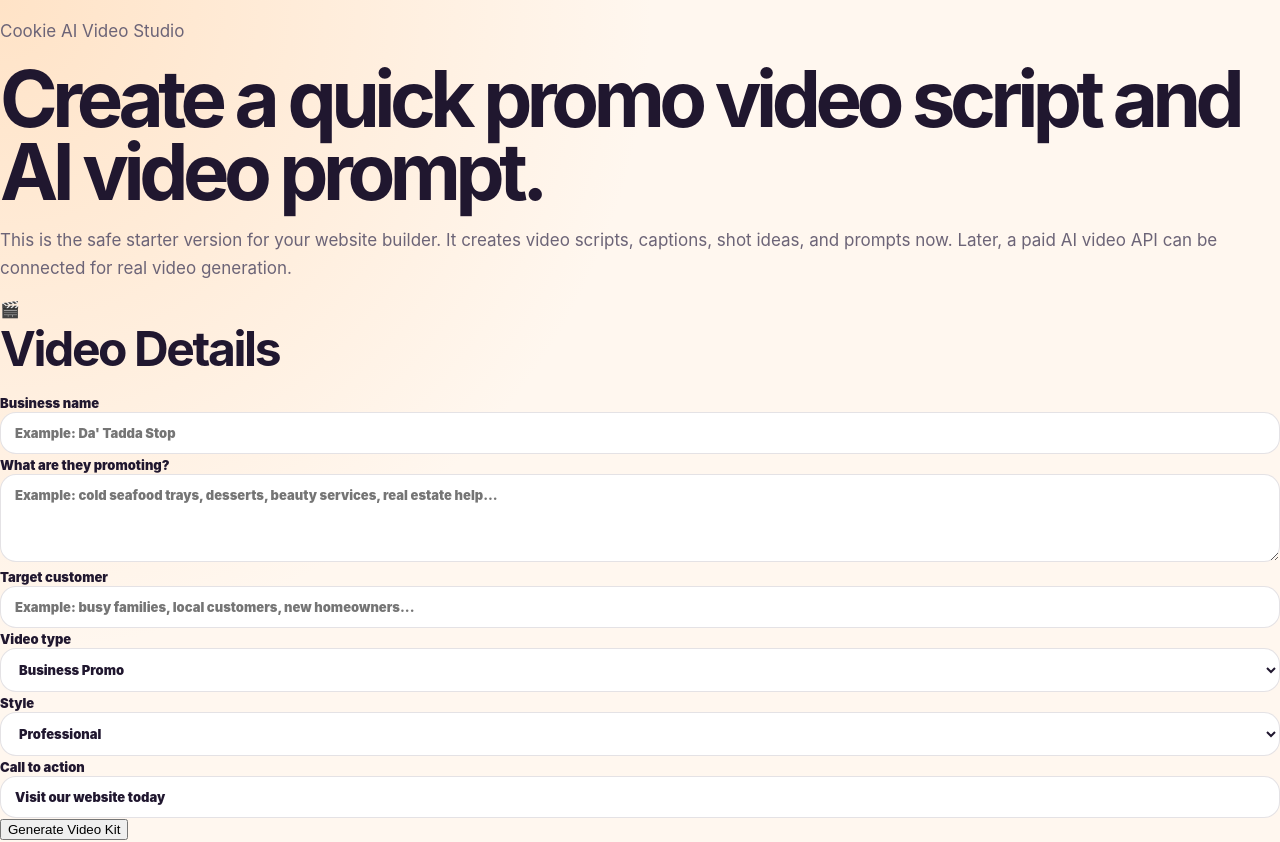
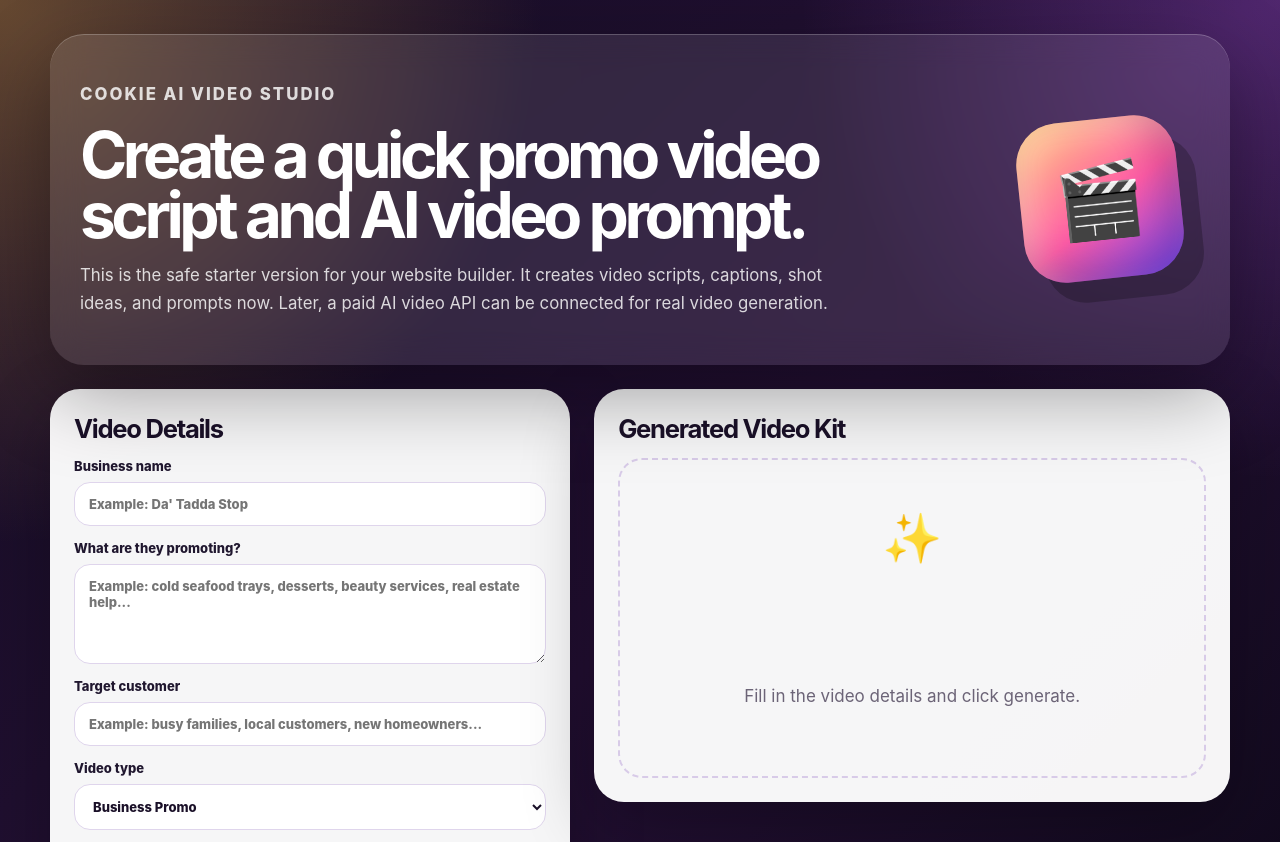
Before and after one commit to cookiemariepearson-coder/cookie-mini-website-builder-pro, a Next.js app: page /video-studio in a window 1280 px wide. Shown: the top 842 px of the page. Built offline with nearby package versions, Linux system fonts and the light colour scheme.

Commit message:
Add files via upload

```diff
--- a/app/video-studio/page.tsx
+++ b/app/video-studio/page.tsx
@@ -15,7 +15,7 @@ const videoTypes = [
   "TikTok/Reels Hook Video"
 ];
 
-const styles = [
+const styleOptions = [
   "Professional",
   "Luxury",
   "Funny & Sassy",
@@ -61,7 +61,7 @@ export default function VideoStudioPage() {
   const [offer, setOffer] = useState("");
   const [audience, setAudience] = useState("");
   const [videoType, setVideoType] = useState(videoTypes[0]);
-  const [vibe, setVibe] = useState(styles[0]);
+  const [vibe, setVibe] = useState(styleOptions[0]);
   const [cta, setCta] = useState("Visit our website today");
   const [generated, setGenerated] = useState(false);
 
@@ -121,7 +121,7 @@ export default function VideoStudioPage() {
           <label>
             Style
             <select value={vibe} onChange={(e) => setVibe(e.target.value)}>
-              {styles.map((style) => <option key={style}>{style}</option>)}
+              {styleOptions.map((style) => <option key={style}>{style}</option>)}
             </select>
           </label>
           <label>
```
Also changed, not shown: 1 other file (tests, documents, lock files or other folders).
